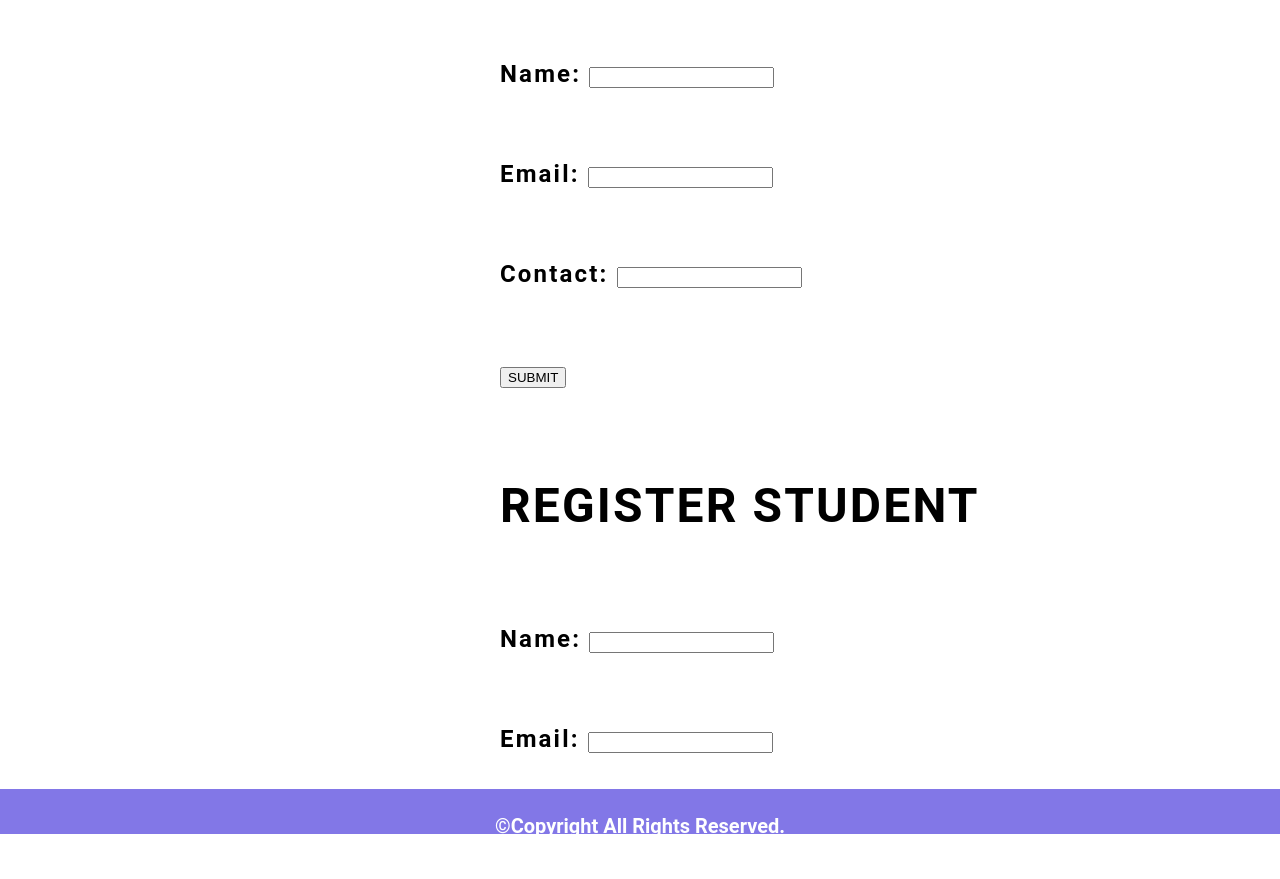
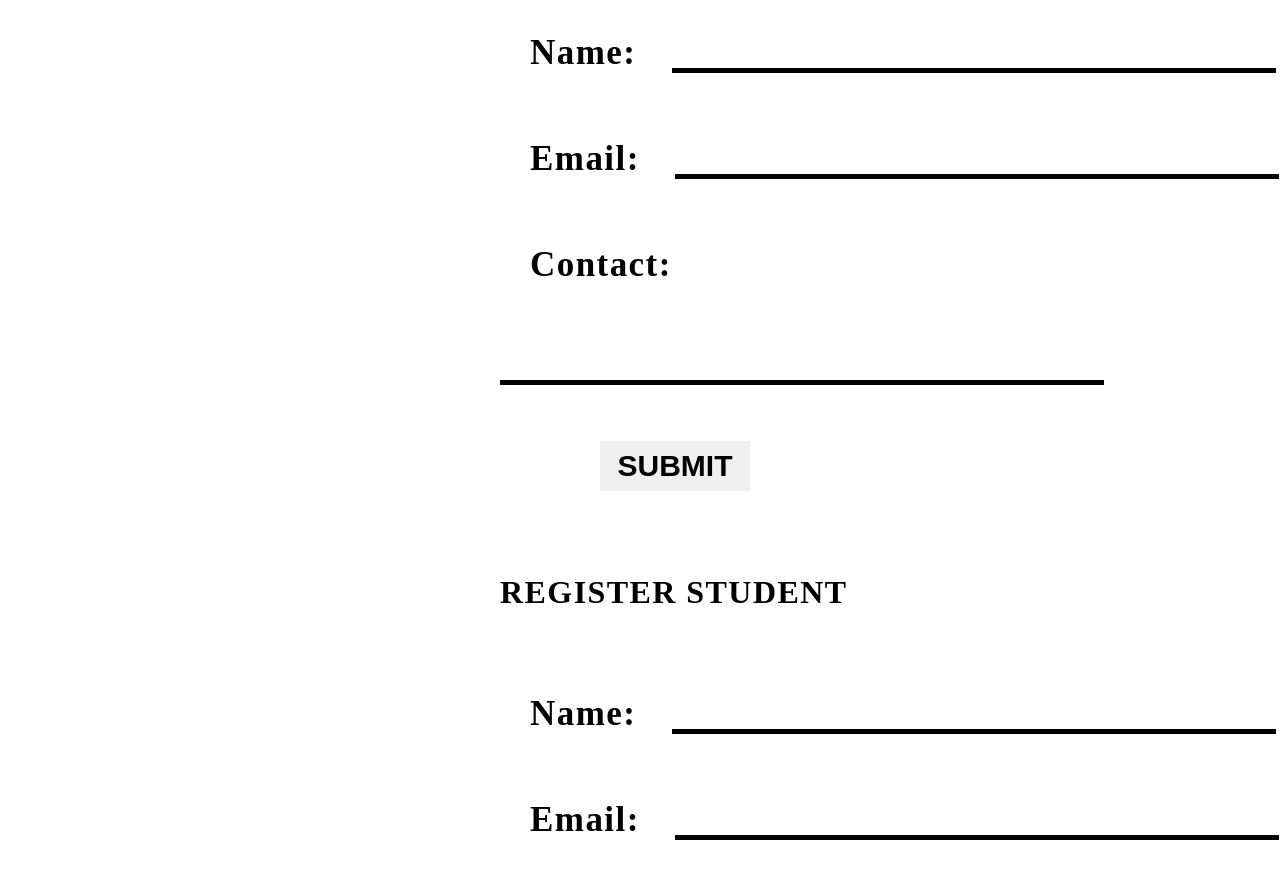
Before and after one commit to Marcos8060/Filter-Application, a plain HTML site: page register.html in a window 1280 px wide. Shown: the part 140-1019 px from the top of the page. Before the commit the page ends 978 px from the top, so only its background shows below. Drawn offline with Linux system fonts and the light colour scheme.

Commit message:
add changes

```diff
--- a/css/register.css
+++ b/css/register.css
@@ -4,32 +4,54 @@ body{
 
 }
 main{
-    background-color: #E5E5E5;
+    background-color: #797777;
+    position: relative;
+    height: auto;
+    width: 800px;
+    font-family: sans-serif;
+    font-style: normal;
+    font-weight: bold;
+    font-size: 30px;
 
 }
 .register-page{
-   margin-left: 500px;
+    margin-left: 500px;
     width: auto;
     height: auto;
-    font-family: Roboto;
-    font-style: normal;
-    font-weight: bold;
-    font-size: 24px;
     line-height: 100px;
     letter-spacing: 0.09em;
     color: #000000;
 }
+.register-page label{
+    font-size: 35px;
+    font-weight: bold;
+    padding: 30px;
+}
+.register-page input{
+    width: 600px;
+    border-style: none;
+    border-bottom:5px solid black;
+}
+.register-us button{
+    width: 150px;
+    height: 50px;
+    color: black;
+    font-size: 30px;
+    font-weight: bold;
+    border: none;
+    margin-left: 100px;
+}
+.register-std{
+    height: 700px;
+}
 footer{
-    width: 100%;
+    width: auto;
     background-color:#8277E7;
     color: white;
     text-align: center;
     height: 40px;
-    padding-top: 5px;
-    font-family: Roboto;
-    font-style: normal;
-    font-weight: bold;
-    font-size: 20px;
+    font-size: 24px;
+
 
 
 }
```
